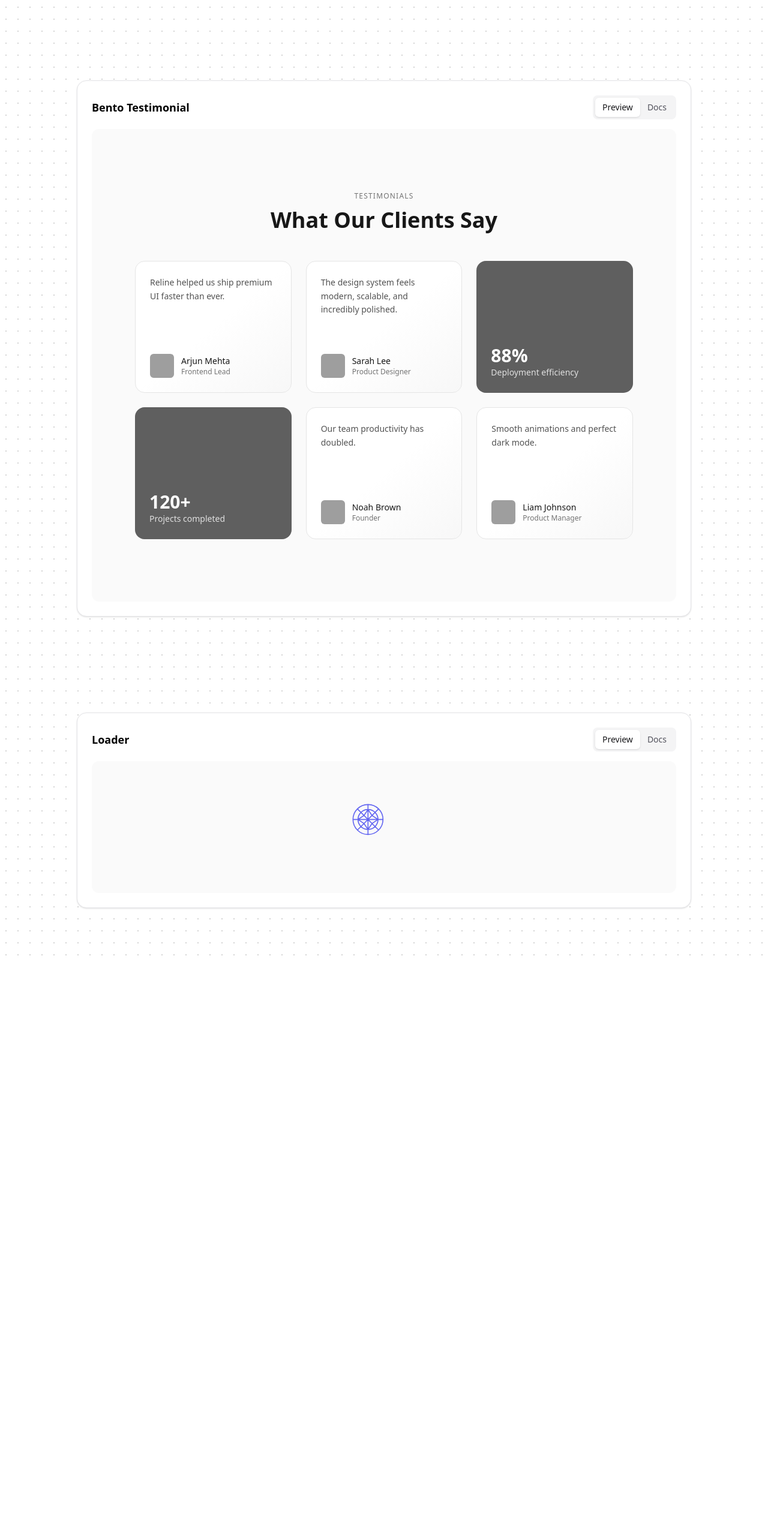
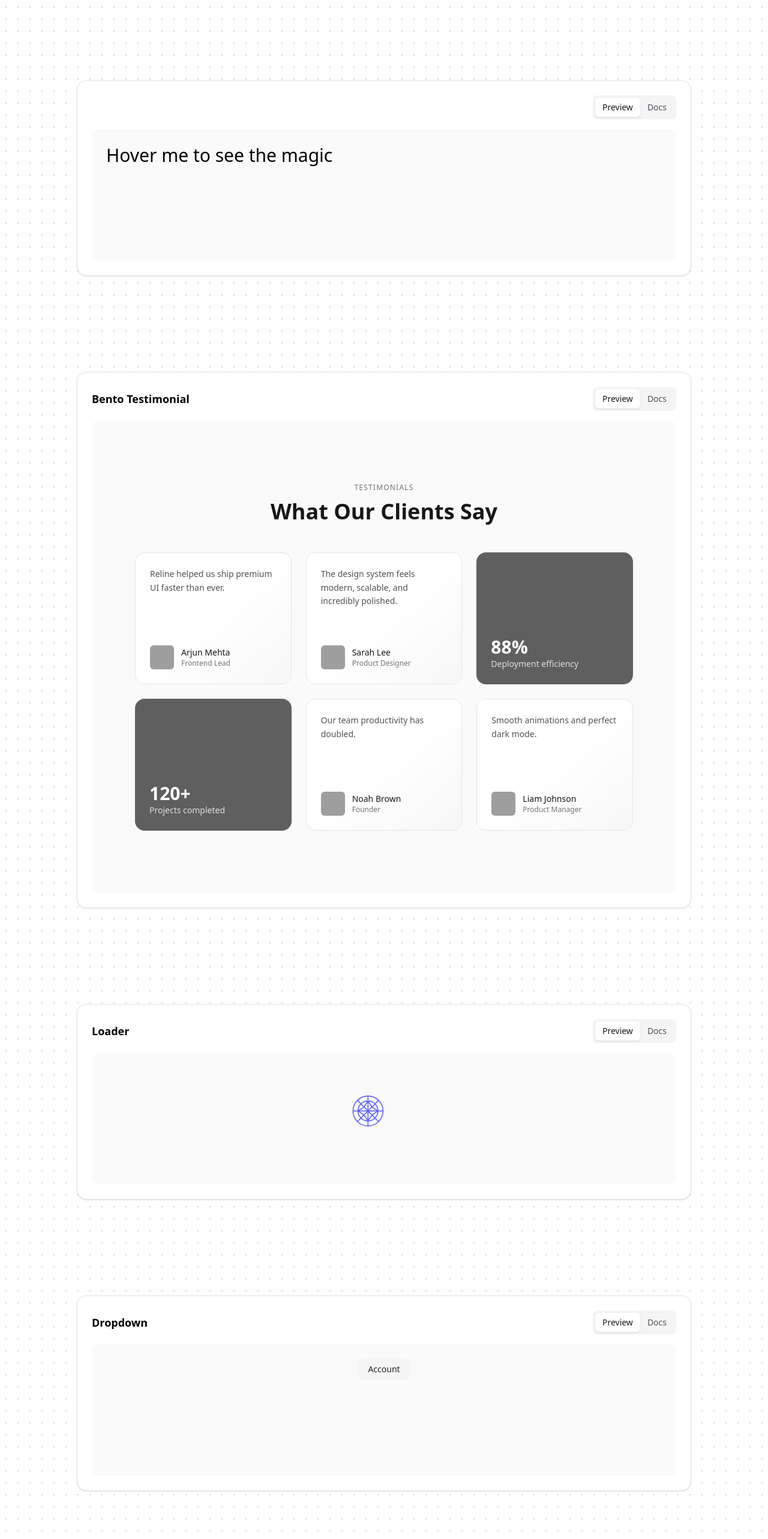
Before and after one commit to Reline-UI/reline-ui, a React (Vite) app: page / in a window 1280 px wide. Shown: the part 7538-10104 px from the top of the page at 60% size. Before the commit the page ends 9132 px from the top, so only its background shows below. Built offline with nearby package versions, Linux system fonts and the light colour scheme; grey boxes are pictures that could not be loaded.

Commit message:
Beta (#8)
* Bento testimonial has been added

* svg loader has been added

* text animation and dropdown component has been added

* Export error has been fixed

---------

Co-authored-by: Debajoyti Paul <learn.ishan2001@gmail.com>

```diff
--- a/example/App.jsx
+++ b/example/App.jsx
@@ -1,5 +1,6 @@
 "use client";
 
+import { LogOut, Settings, User } from "lucide-react";
 import {
   Button,
   GlassButton,
@@ -41,6 +42,9 @@ import {
   StaggeredText,
   BentoTestimonials,
   Loader,
+  Dropdown,
+  DropdownItem,
+  SlideText,
 } from "../src";
 
 import ComponentPreview from "../src/docs/ComponentPreview";
@@ -351,6 +355,14 @@ export default function App() {
             viewport={{ once: false }}
           />
         </ComponentPreview>
+        {/* -------------------------slide text-------------- */}
+        <ComponentPreview>
+          <div>
+            <h3 className="text-3xl font-medium cursor-pointer">
+              <SlideText text={"Hover me to see the magic"} />
+            </h3>
+          </div>
+        </ComponentPreview>
         {/* ----------------Bento testimonials------------------------ */}
         <ComponentPreview
           docs={"src/components/Testimonials/docs.md"}
@@ -368,6 +380,31 @@ export default function App() {
             />
           </div>
         </ComponentPreview>
+        {/* --------------dropdown---------------------- */}
+        <ComponentPreview
+          title={"Dropdown"}
+          docs="src/components/Dropdown/docs.md"
+        >
+          <div className="w-full h-full flex justify-center items-center">
+            <Dropdown label="Account">
+              <DropdownItem icon={User} href="/profile">
+                Profile
+              </DropdownItem>
+
+              <DropdownItem icon={Settings} href="/settings">
+                Settings
+              </DropdownItem>
+
+              <DropdownItem
+                icon={LogOut}
+                color="danger"
+                onClick={() => alert("Logged out")}
+              >
+                Logout
+              </DropdownItem>
+            </Dropdown>
+          </div>
+        </ComponentPreview>
       </div>
     </main>
   );
--- /dev/null
+++ b/src/components/Dropdown/Dropdown.jsx
@@ -0,0 +1,135 @@
+"use client"
+
+import { useState, useRef } from "react"
+import { motion, AnimatePresence } from "framer-motion"
+import {cn} from "../../utils/cn"
+
+/* ---------------------------------- */
+/* Dropdown Root                      */
+/* ---------------------------------- */
+
+export function Dropdown({ label, children, className }) {
+  const [open, setOpen] = useState(false)
+  const timeoutRef = useRef(null)
+
+  const handleMouseEnter = () => {
+    clearTimeout(timeoutRef.current)
+    setOpen(true)
+  }
+
+  const handleMouseLeave = () => {
+    timeoutRef.current = setTimeout(() => {
+      setOpen(false)
+    }, 150)
+  }
+
+  return (
+    <div
+      className={cn("relative inline-block text-left", className)}
+      onMouseEnter={handleMouseEnter}
+      onMouseLeave={handleMouseLeave}
+    >
+      {/* Trigger */}
+      <button
+        className={cn(
+          "px-4 py-2 rounded-lg text-sm font-medium transition-colors duration-300",
+          "bg-neutral-100 text-neutral-800 hover:bg-neutral-200",
+          "dark:bg-neutral-900 dark:text-neutral-200 dark:hover:bg-neutral-800"
+        )}
+      >
+        {label}
+      </button>
+
+      {/* Menu */}
+      <AnimatePresence>
+        {open && (
+          <motion.div
+            initial={{ opacity: 0, y: 8, scale: 0.98 }}
+            animate={{ opacity: 1, y: 0, scale: 1 }}
+            exit={{ opacity: 0, y: 8, scale: 0.98 }}
+            transition={{ duration: 0.2 }}
+            className={cn(
+              "absolute mt-2 w-56 rounded-xl border p-2 shadow-xl backdrop-blur-xl",
+              "bg-white border-neutral-200",
+              "dark:bg-neutral-900 dark:border-neutral-800"
+            )}
+          >
+            {children}
+          </motion.div>
+        )}
+      </AnimatePresence>
+    </div>
+  )
+}
+
+/* ---------------------------------- */
+/* Dropdown Item                      */
+/* ---------------------------------- */
+
+export function DropdownItem({
+  children,
+  icon: Icon,
+  href,
+  onClick,
+  color = "neutral",
+  className,
+}) {
+  const Component = href ? "a" : "button"
+
+  const colorStyles = {
+    neutral: {
+      text: "text-neutral-700 dark:text-neutral-300",
+      icon: "text-neutral-500 dark:text-neutral-400",
+      bg: "bg-neutral-100 dark:bg-neutral-800",
+    },
+    danger: {
+      text: "text-red-600 dark:text-red-400",
+      icon: "text-red-500 dark:text-red-400",
+      bg: "bg-red-50 dark:bg-red-900/30",
+    },
+  }
+
+  const styles = colorStyles[color] || colorStyles.neutral
+
+  return (
+    <Component
+      href={href}
+      onClick={onClick}
+      className={cn(
+        "group relative flex w-full items-center gap-3 px-3 py-2 rounded-lg overflow-hidden",
+        "text-sm font-medium transition-colors duration-200",
+        styles.text,
+        className
+      )}
+    >
+      {/* Subtle Background Hover Effect */}
+      <span
+        className={cn(
+          "absolute inset-0 rounded-lg opacity-0 transition-opacity duration-300",
+          styles.bg,
+          "group-hover:opacity-100"
+        )}
+      />
+
+      {/* Icon */}
+      {Icon && (
+        <Icon
+          className={cn(
+            "relative z-10 h-4 w-4 transition-colors duration-200",
+            styles.icon
+          )}
+        />
+      )}
+
+      {/* Text Slide Animation */}
+      <span className="relative z-10 overflow-hidden h-5">
+        <span className="block transition-transform duration-300 group-hover:-translate-y-5">
+          {children}
+        </span>
+        <span className="block absolute left-0 top-5 transition-transform duration-300 group-hover:-translate-y-5">
+          {children}
+        </span>
+      </span>
+    </Component>
+  )
+}
--- /dev/null
+++ b/src/components/Dropdown/docs.md
@@ -0,0 +1 @@
+Docs will added soon
--- /dev/null
+++ b/src/components/TextEffects/SlideText.jsx
@@ -0,0 +1,40 @@
+"use client";
+
+import { cn } from "../../utils/cn";
+
+export function SlideText({
+  text,
+  className,
+  hover = true, // allows disabling animation if needed
+}) {
+  return (
+    <span
+      className={cn(
+        "relative inline-block overflow-hidden leading-[130%]",
+        "h-[1.30em]", // keeps height stable
+        hover && "group",
+        className,
+      )}
+    >
+      {/* Top Text */}
+      <span
+        className={cn(
+          "block transition-transform duration-300 ease-out",
+          hover && "group-hover:-translate-y-full",
+        )}
+      >
+        {text}
+      </span>
+
+      {/* Bottom Text */}
+      <span
+        className={cn(
+          "absolute left-0 top-full block transition-transform duration-300 ease-out",
+          hover && "group-hover:-translate-y-full",
+        )}
+      >
+        {text}
+      </span>
+    </span>
+  );
+}
--- a/src/index.js
+++ b/src/index.js
@@ -48,6 +48,8 @@ export {RelineSlider, RelineSliderPrev, RelineSliderNext,RelineCard,
 export {SliderButton} from "./components/Buttons/SliderButton/SliderButton.jsx"
 export {RelineBentoGrid} from "./components/BentoGrids/RelineBentoGrid.jsx"
 export {StaggeredText} from "./components/TextEffects/StaggeredText.jsx"
+export {SlideText} from "./components/TextEffects/SlideText.jsx"
 export {BlurStaggeredText} from "./components/TextEffects/BlurStaggeredText.jsx"
 export {BentoTestimonials, ImageCounterCard, TestimonialCard} from "./components/Testimonials/BentoTestimonials.jsx"
 export {Loader} from "./components/Loader/Loader.jsx"
+export {Dropdown, DropdownItem} from "./components/Dropdown/Dropdown.jsx"
```
